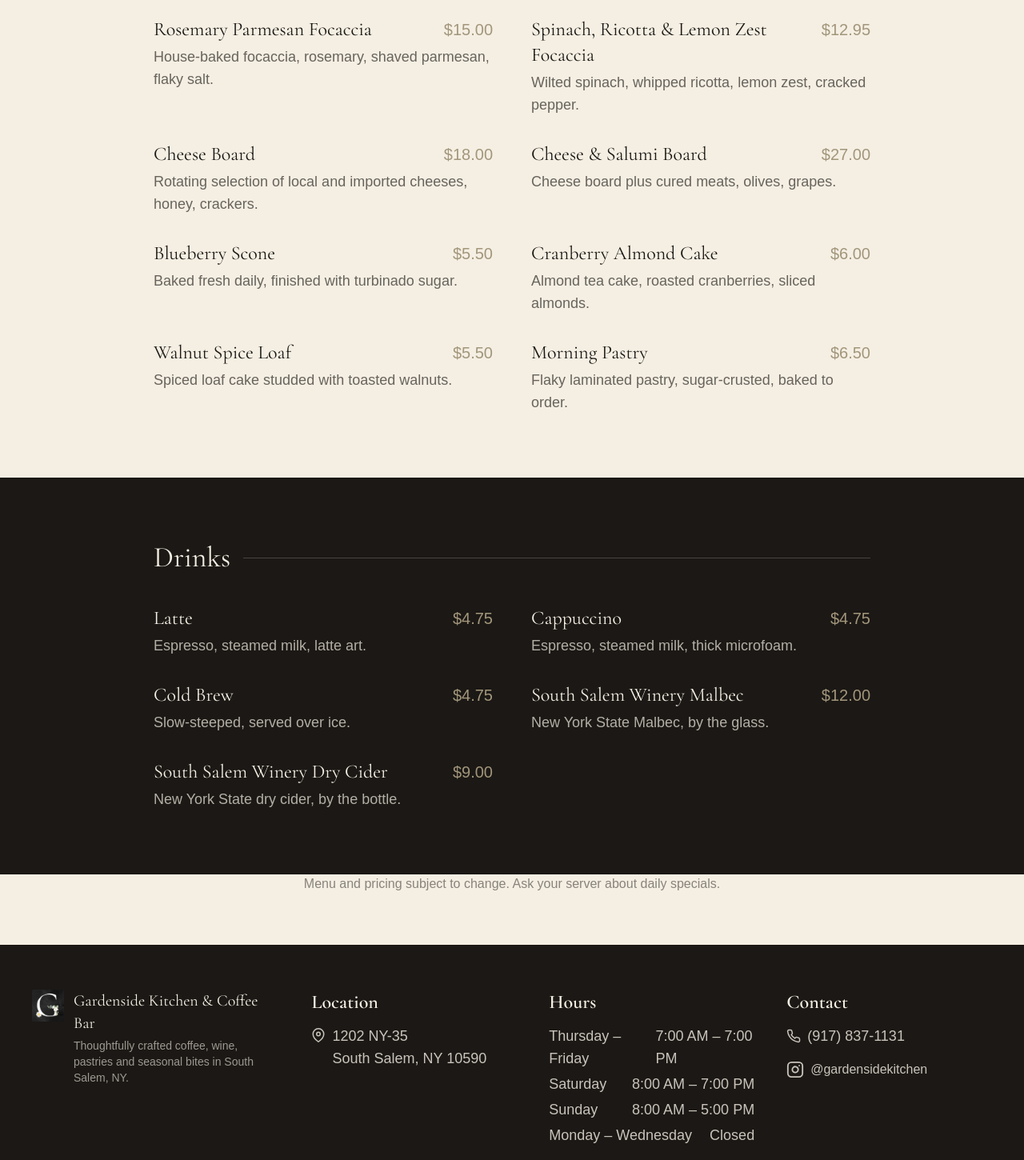
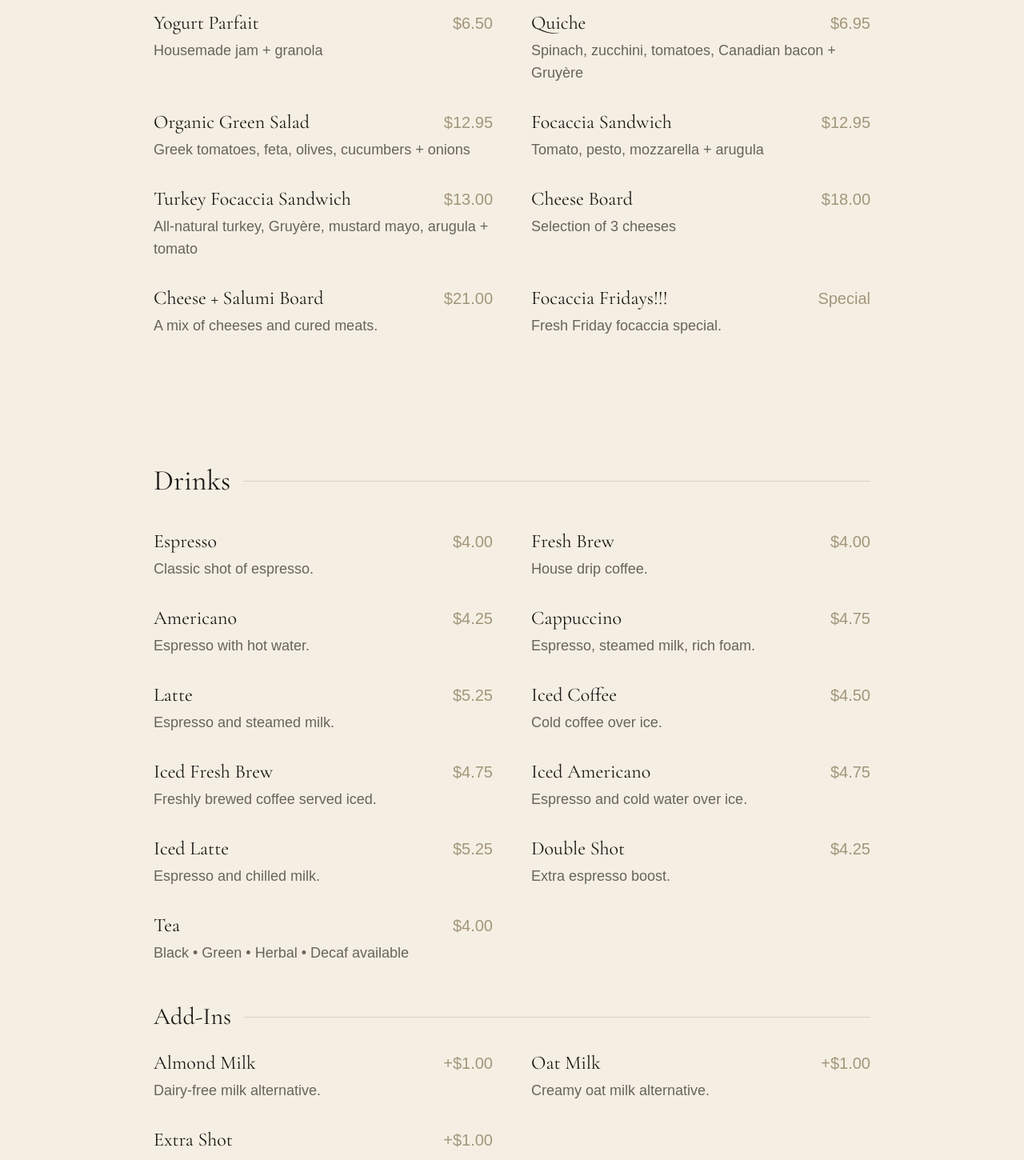
Before and after one commit to jasonf8080/gardensidekitchen, a React (Vite) app: page /menu in a window 1280 px wide. Shown: the part 620-2070 px from the top of the page at 80% size. Built offline with nearby package versions, Linux system fonts and the light colour scheme; a web font is replaced by a local one.

Commit message:
update menu

```diff
--- a/src/components/Menu/MenuNote.jsx
+++ b/src/components/Menu/MenuNote.jsx
@@ -1,7 +1,7 @@
 function MenuNote() {
   return (
-    <p className="bg-secondary px-6 pb-16 text-center text-sm text-primary/50 md:text-base">
-      Menu and pricing subject to change. Ask your server about daily specials.
+    <p className="bg-secondary px-6 pt-10 pb-6 text-center text-base font-medium text-primary/75 md:text-xl max-w-[700px] mx-auto italic translate-y-10">
+      Menu items change weekly, but we always keep fresh baked pastries, scones, and daily favorites on hand.
     </p>
   )
 }
--- a/src/components/Menu/MenuSection.jsx
+++ b/src/components/Menu/MenuSection.jsx
@@ -5,11 +5,25 @@ import useScrollReveal from '../../hooks/useScrollReveal.js'
  * Shared list layout for a menu category (Food, Drinks). Two-column on
  * desktop so a 10-item list doesn't run too long down the page.
  */
-function MenuSection({ heading, items, tone = 'light' }) {
+function MenuSection({ heading, items, tone = 'light', secondaryHeading = null, secondaryItems = [] }) {
   const sectionRef = useRef(null)
   useScrollReveal(sectionRef, '[data-reveal]', { stagger: 0.05 })
 
   const isDark = tone === 'dark'
+  const primaryItems = items.filter((item) => !String(item.price).startsWith('+'))
+  const addOnItems = secondaryItems.length ? secondaryItems : items.filter((item) => String(item.price).startsWith('+'))
+
+  const renderItem = (item) => (
+    <li key={item.name} data-reveal>
+      <div className="flex items-baseline justify-between gap-3">
+        <h3 className="text-xl md:text-2xl">{item.name}</h3>
+        <span className="whitespace-nowrap text-lg text-accent md:text-xl">{item.price}</span>
+      </div>
+      <p className={`mt-1 text-base leading-relaxed md:text-lg ${isDark ? 'text-secondary/70' : 'text-primary/65'}`}>
+        {item.description}
+      </p>
+    </li>
+  )
 
   return (
     <section
@@ -23,18 +37,20 @@ function MenuSection({ heading, items, tone = 'light' }) {
         </div>
 
         <ul className="mt-10 grid grid-cols-1 gap-x-12 gap-y-8 md:grid-cols-2">
-          {items.map((item) => (
-            <li key={item.name} data-reveal>
-              <div className="flex items-baseline justify-between gap-3">
-                <h3 className="text-xl md:text-2xl">{item.name}</h3>
-                <span className="whitespace-nowrap text-lg text-accent md:text-xl">{item.price}</span>
-              </div>
-              <p className={`mt-1 text-base leading-relaxed md:text-lg ${isDark ? 'text-secondary/70' : 'text-primary/65'}`}>
-                {item.description}
-              </p>
-            </li>
-          ))}
+          {primaryItems.map(renderItem)}
         </ul>
+
+        {secondaryHeading && addOnItems.length > 0 && (
+          <div className="mt-12" data-reveal>
+            <div className="mb-6 flex items-center gap-4">
+              <h3 className="font-display text-2xl md:text-3xl">{secondaryHeading}</h3>
+              <span className={`h-px flex-1 ${isDark ? 'bg-secondary/20' : 'bg-primary/15'}`} aria-hidden="true" />
+            </div>
+            <ul className="grid grid-cols-1 gap-x-12 gap-y-8 md:grid-cols-2">
+              {addOnItems.map(renderItem)}
+            </ul>
+          </div>
+        )}
       </div>
     </section>
   )
--- a/src/data/data.js
+++ b/src/data/data.js
@@ -174,86 +174,119 @@ export const aboutSections = {
   },
 }
 
-// FILLER MENU — 10 food items + 5 drinks, split per client request.
-// Replace with the real menu + pricing before publishing.
 export const menuFood = [
   {
-    name: 'Tomato, Burrata & Pesto Focaccia',
-    description: 'Grilled house focaccia, San Marzano tomato sauce, fresh burrata, basil pesto.',
+    name: 'Yogurt Parfait',
+    description: 'Housemade jam + granola',
+    price: '$6.50',
+  },
+  {
+    name: 'Quiche',
+    description: 'Spinach, zucchini, tomatoes, Canadian bacon + Gruyère',
+    price: '$6.95',
+  },
+  {
+    name: 'Organic Green Salad',
+    description: 'Greek tomatoes, feta, olives, cucumbers + onions',
     price: '$12.95',
   },
   {
-    name: 'Eggplant, Mozzarella & Tomato Focaccia',
-    description: 'Roasted eggplant, fresh mozzarella, tomato, olive oil.',
+    name: 'Focaccia Sandwich',
+    description: 'Tomato, pesto, mozzarella + arugula',
     price: '$12.95',
   },
   {
-    name: 'Rosemary Parmesan Focaccia',
-    description: 'House-baked focaccia, rosemary, shaved parmesan, flaky salt.',
-    price: '$15.00',
-  },
-  {
-    name: 'Spinach, Ricotta & Lemon Zest Focaccia',
-    description: 'Wilted spinach, whipped ricotta, lemon zest, cracked pepper.',
-    price: '$12.95',
+    name: 'Turkey Focaccia Sandwich',
+    description: 'All-natural turkey, Gruyère, mustard mayo, arugula + tomato',
+    price: '$13.00',
   },
   {
     name: 'Cheese Board',
-    description: "Rotating selection of local and imported cheeses, honey, crackers.",
+    description: 'Selection of 3 cheeses',
     price: '$18.00',
   },
   {
-    name: 'Cheese & Salumi Board',
-    description: 'Cheese board plus cured meats, olives, grapes.',
-    price: '$27.00',
+    name: 'Cheese + Salumi Board',
+    description: 'A mix of cheeses and cured meats.',
+    price: '$21.00',
   },
   {
-    name: 'Blueberry Scone',
-    description: 'Baked fresh daily, finished with turbinado sugar.',
-    price: '$5.50',
-  },
-  {
-    name: 'Cranberry Almond Cake',
-    description: 'Almond tea cake, roasted cranberries, sliced almonds.',
-    price: '$6.00',
-  },
-  {
-    name: 'Walnut Spice Loaf',
-    description: 'Spiced loaf cake studded with toasted walnuts.',
-    price: '$5.50',
-  },
-  {
-    name: 'Morning Pastry',
-    description: 'Flaky laminated pastry, sugar-crusted, baked to order.',
-    price: '$6.50',
+    name: 'Focaccia Fridays!!!',
+    description: 'Fresh Friday focaccia special.',
+    price: 'Special',
   },
 ]
 
 export const menuDrinks = [
   {
-    name: 'Latte',
-    description: 'Espresso, steamed milk, latte art.',
+    name: 'Espresso',
+    description: 'Classic shot of espresso.',
+    price: '$4.00',
+  },
+  {
+    name: 'Fresh Brew',
+    description: 'House drip coffee.',
+    price: '$4.00',
+  },
+  {
+    name: 'Americano',
+    description: 'Espresso with hot water.',
+    price: '$4.25',
+  },
+  {
+    name: 'Cappuccino',
+    description: 'Espresso, steamed milk, rich foam.',
     price: '$4.75',
   },
   {
-    name: 'Cappuccino',
-    description: 'Espresso, steamed milk, thick microfoam.',
+    name: 'Latte',
+    description: 'Espresso and steamed milk.',
+    price: '$5.25',
+  },
+  {
+    name: 'Iced Coffee',
+    description: 'Cold coffee over ice.',
+    price: '$4.50',
+  },
+  {
+    name: 'Iced Fresh Brew',
+    description: 'Freshly brewed coffee served iced.',
     price: '$4.75',
   },
   {
-    name: 'Cold Brew',
-    description: 'Slow-steeped, served over ice.',
+    name: 'Iced Americano',
+    description: 'Espresso and cold water over ice.',
     price: '$4.75',
   },
   {
-    name: 'South Salem Winery Malbec',
-    description: 'New York State Malbec, by the glass.',
-    price: '$12.00',
+    name: 'Iced Latte',
+    description: 'Espresso and chilled milk.',
+    price: '$5.25',
   },
   {
-    name: 'South Salem Winery Dry Cider',
-    description: 'New York State dry cider, by the bottle.',
-    price: '$9.00',
+    name: 'Double Shot',
+    description: 'Extra espresso boost.',
+    price: '$4.25',
+  },
+  {
+    name: 'Almond Milk',
+    description: 'Dairy-free milk alternative.',
+    price: '+$1.00',
+  },
+  {
+    name: 'Oat Milk',
+    description: 'Creamy oat milk alternative.',
+    price: '+$1.00',
+  },
+  {
+    name: 'Extra Shot',
+    description: 'Add a little more espresso.',
+    price: '+$1.00',
+  },
+  {
+    name: 'Tea',
+    description: 'Black • Green • Herbal • Decaf available',
+    price: '$4.00',
   },
 ]
 
--- a/src/pages/Menu.jsx
+++ b/src/pages/Menu.jsx
@@ -11,9 +11,15 @@ function Menu() {
         path="/menu"
       />
       <MenuHero />
+      <MenuNote />
       <MenuSection heading="Food" items={menuFood} tone="light" />
-      <MenuSection heading="Drinks" items={menuDrinks} tone="dark" />
-      <MenuNote />
+      <MenuSection
+        heading="Drinks"
+        items={menuDrinks.filter((item) => !String(item.price).startsWith('+'))}
+        secondaryHeading="Add-Ins"
+        secondaryItems={menuDrinks.filter((item) => String(item.price).startsWith('+'))}
+        tone="light"
+      />
     </>
   )
 }
```
